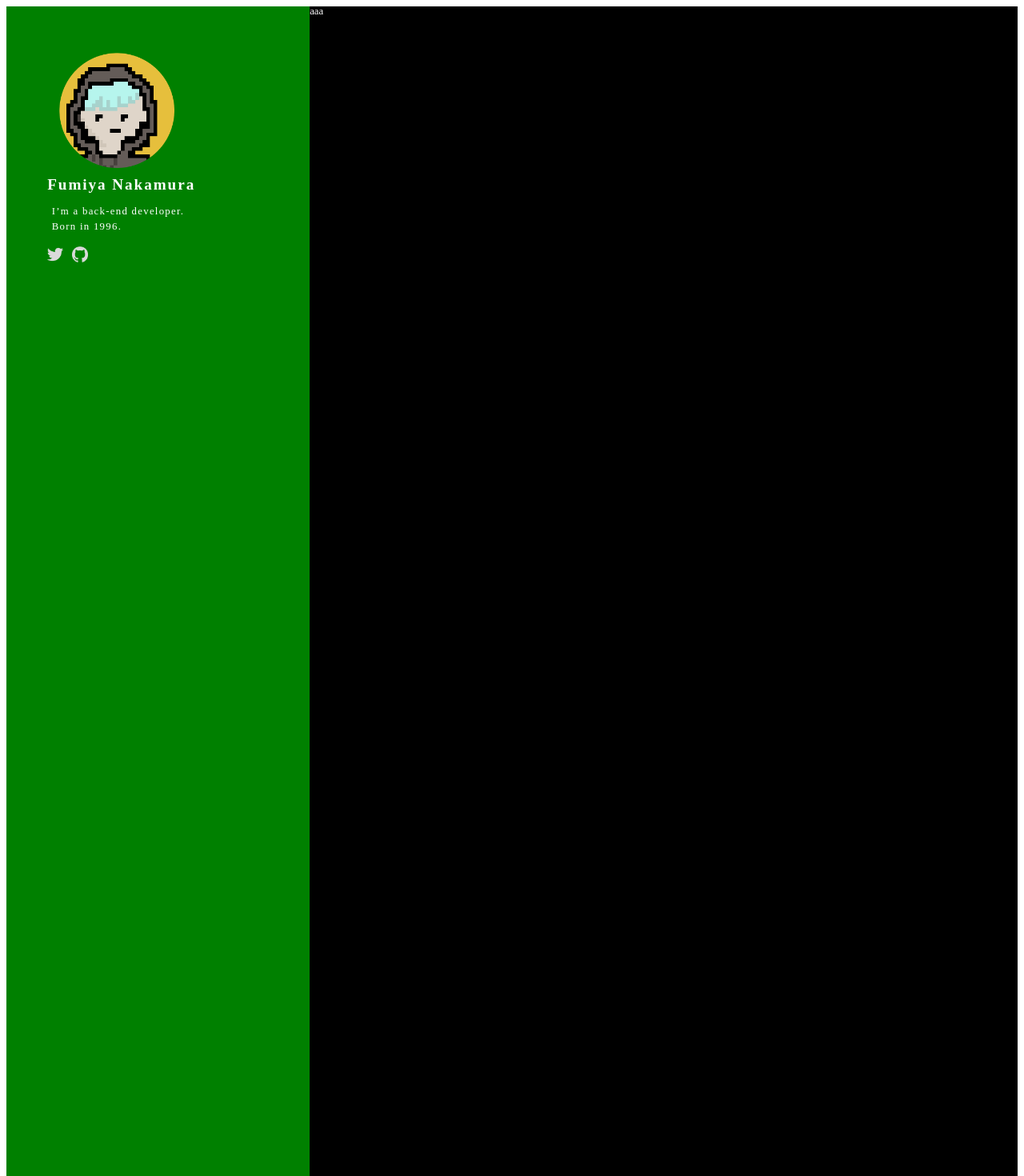
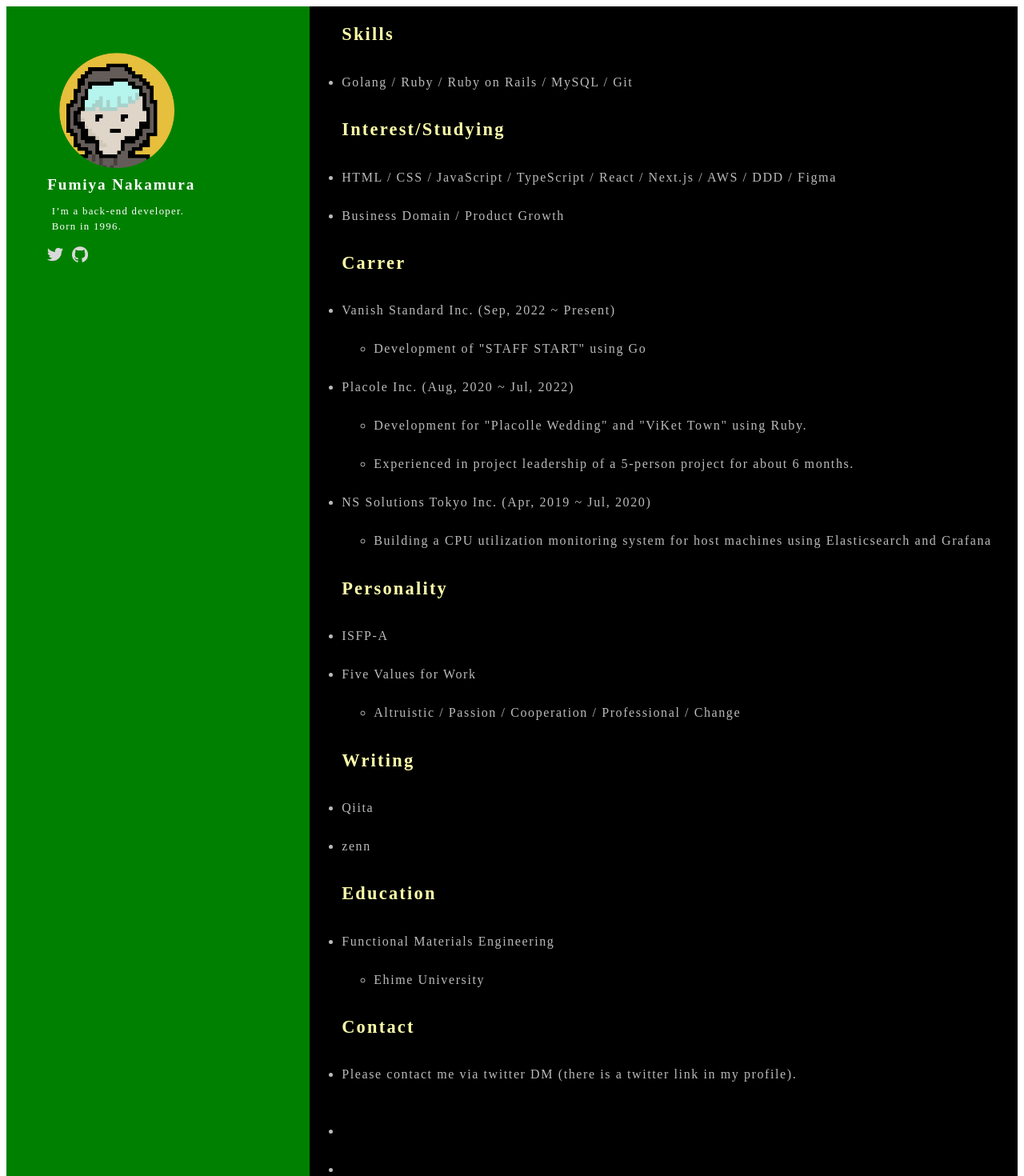
Before and after one commit to NakamuraFumiya/nextjs-blog, a Next.js app: page / in a window 1280 px wide. Shown: the top 1470 px of the page at 80% size. Built offline with nearby package versions, Linux system fonts and the light colour scheme.

Commit message:
本文を追加

```diff
--- a/pages/index.js
+++ b/pages/index.js
@@ -16,19 +16,46 @@
 
 const MainBody = styled.div`
   @media screen and (max-width: 767px) {
-    padding-top: 60%;
+    // padding-top: 60%;
   }
 `;
 
-const WhiteNormalMainText = styled.p`
-  color: white;
+const WhiteBoldMainText = styled.p`
+  @media screen and (max-width: 767px) {
+
+  }
+  @media screen and (min-width: 768px) {
+    color: #FFFFAA;
+    font-family: "Mukta Mahee";
+    font-size: 140%;
+    font-weight: bold;
+    // margin-top: 20%;
+    // margin-left: 100%;
+    letter-spacing: 0.1em;
+  }
+`;
+
+const WhiteNormalMainList = styled.li`
+  color: #BBBBBB;
   font-family: "Mukta Mahee";
-  font-size: 80%;
+  font-size: 100%;
   font-weight: normal;
-  line-height: 0.5;
+  // line-height: 0.5;
+  letter-spacing: 0.1em;
+  line-height: 3;
+`;
 
-  margin-top: 20%;
-  margin-bottom: 10000px;
+const BodySpan = styled.div`
+  padding-bottom: 10000px;
+`;
+
+const Template = styled.div`
+  @media screen and (max-width: 767px) {
+
+  }
+  @media screen and (min-width: 768px) {
+
+  }
 `;
 
 export default function Home() {
@@ -41,8 +68,74 @@
           <Header />
 
           {/* メインBody：要リファクタ */}
+          <BodySpan></BodySpan>
           <MainBody>
-            <WhiteNormalMainText>aaa</WhiteNormalMainText>
+            <ul>
+              <WhiteBoldMainText>Skills</WhiteBoldMainText>
+              <WhiteNormalMainList>Golang / Ruby / Ruby on Rails / MySQL / Git</WhiteNormalMainList>
+            </ul>
+
+            <ul>
+              <WhiteBoldMainText>Interest/Studying</WhiteBoldMainText>
+              <WhiteNormalMainList>HTML / CSS / JavaScript / TypeScript / React / Next.js / AWS / DDD / Figma</WhiteNormalMainList>
+              <WhiteNormalMainList>Business Domain / Product Growth</WhiteNormalMainList>
+            </ul>
+
+            <ul>
+              <WhiteBoldMainText>Carrer</WhiteBoldMainText>
+              <WhiteNormalMainList>Vanish Standard Inc. (Sep, 2022 ~ Present)</WhiteNormalMainList>
+                <ul>
+                  <WhiteNormalMainList>Development of "STAFF START" using Go</WhiteNormalMainList>
+                </ul>
+              <WhiteNormalMainList>Placole Inc. (Aug, 2020 ~ Jul, 2022)</WhiteNormalMainList>
+                <ul>
+                  <WhiteNormalMainList>Development for "Placolle Wedding" and "ViKet Town" using Ruby.</WhiteNormalMainList>
+                  <WhiteNormalMainList>Experienced in project leadership of a 5-person project for about 6 months.</WhiteNormalMainList>
+                </ul>
+              <WhiteNormalMainList>NS Solutions Tokyo Inc. (Apr, 2019 ~ Jul, 2020)</WhiteNormalMainList>
+                <ul>
+                  <WhiteNormalMainList>Building a CPU utilization monitoring system for host machines using Elasticsearch and Grafana</WhiteNormalMainList>
+                </ul>
+            </ul>
+
+
+            <ul>
+            <WhiteBoldMainText>Personality</WhiteBoldMainText>
+            <WhiteNormalMainList>ISFP-A</WhiteNormalMainList>
+            <WhiteNormalMainList>Five Values for Work</WhiteNormalMainList>
+              <ul>
+                <WhiteNormalMainList>Altruistic / Passion / Cooperation / Professional / Change</WhiteNormalMainList>
+              </ul>
+            </ul>
+
+            <ul>
+              <WhiteBoldMainText>Writing</WhiteBoldMainText>
+              <WhiteNormalMainList>Qiita</WhiteNormalMainList>
+              <WhiteNormalMainList>zenn</WhiteNormalMainList>
+            </ul>
+
+            <ul>
+              <WhiteBoldMainText>Education</WhiteBoldMainText>
+              <WhiteNormalMainList>Functional Materials Engineering</WhiteNormalMainList>
+                <ul>
+                  <WhiteNormalMainList>Ehime University</WhiteNormalMainList>
+                </ul>
+            </ul>
+
+            <ul>
+              <WhiteBoldMainText>Contact</WhiteBoldMainText>
+              <WhiteNormalMainList>Please contact me via twitter DM (there is a twitter link in my profile).</WhiteNormalMainList>
+            </ul>
+
+            <ul>
+              <WhiteBoldMainText></WhiteBoldMainText>
+              <WhiteNormalMainList></WhiteNormalMainList>
+              <WhiteNormalMainList></WhiteNormalMainList>
+                <ul>
+                  <WhiteNormalMainList></WhiteNormalMainList>
+                </ul>
+            </ul>
+
           </MainBody>
         </Body>
       </BackgroundColor>
```
